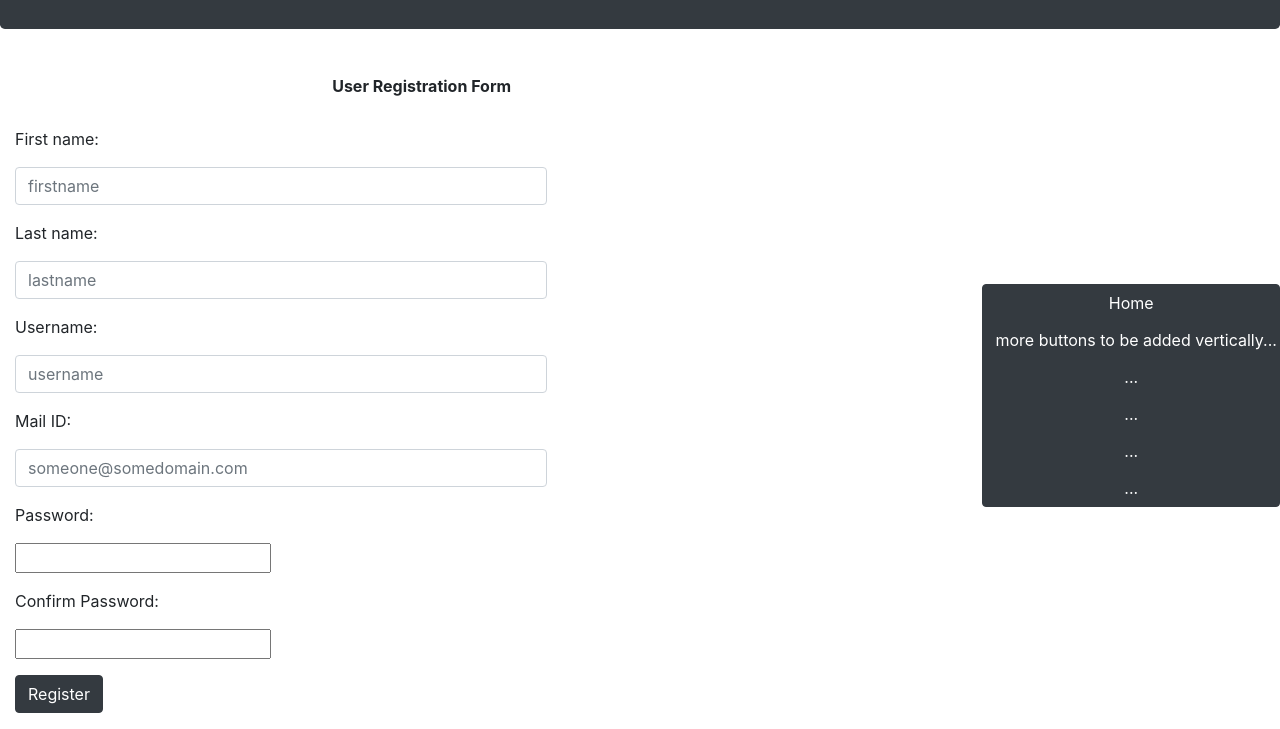
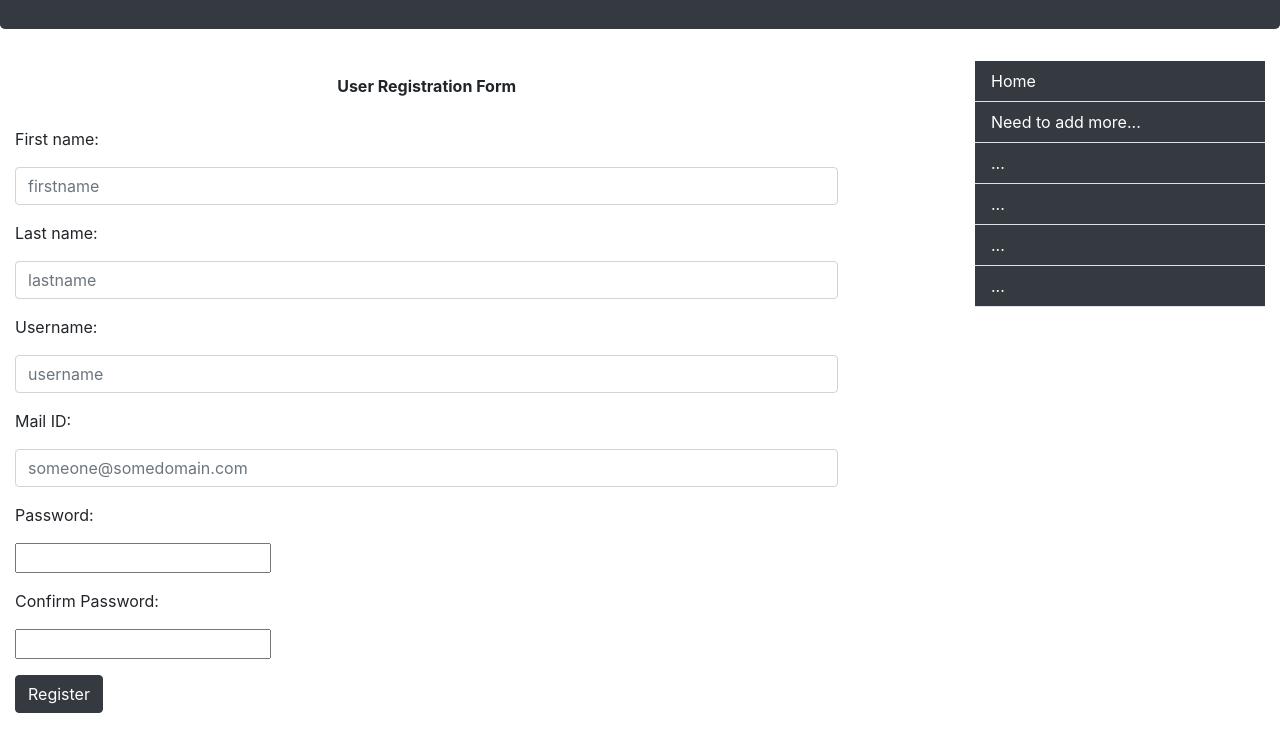
Before and after one commit to PraGitHub/CodeReviewSystem, a plain HTML site: page Register.html in a window 1280 px wide. Shown: the part 145-874 px from the top of the page. Drawn offline with nearby package versions, Linux system fonts and the light colour scheme.

Commit message:
AddingRightNavigationBarToRegister

```diff
--- a/Register.html
+++ b/Register.html
@@ -25,53 +25,71 @@
                 Code Review System
             </h2>
         </div>
+        <div class="container-fluid">
             <div class="row">
-            <div class="col-sm-8">
+                <div class="col-8">
                     <div class="text-center alert alert-default">
                         <strong class>User Registration Form</strong>
                     </div>
                     <div>
                         <form method="post" onsubmit="return ValidatePassword()" action="/registeruser">
-                        <div class="form-group col-sm-8">
+                            <div class="form-group">
                                 <label class="form-group">First name:</label>
                                 <input class="form-control" type="text" name="FirstName" placeholder="firstname" required>
                             </div>
-                        <div class="form-group col-sm-8">
+                            <div class="form-group">
                                 <label class="form-group">Last name:</label>
                                 <input class="form-control" type="text" name="LastName" placeholder="lastname" required>
                             </div>
-                        <div class="form-group col-sm-8">
+                            <div class="form-group">
                                 <label class="form-group">Username:</label>
                                 <input class="form-control" type="text" name="UserName" placeholder="username" required>
                             </div>
-                        <div class="form-group col-sm-8">
+                            <div class="form-group">
                                 <label class="form-group">Mail ID:</label>
                                 <input class="form-control" type="email" name="MailID" placeholder="someone@somedomain.com" required>
                             </div>
-                        <div class="form-group col-sm-8">
+                            <div class="form-group">
                                 <label class="form-group">Password:</label><br>
                                 <input class="fomr-control" type="password" id="Password" name="Password" required>
                             </div>
-                        <div class="form-group col-sm-8">
+                            <div class="form-group">
                                 <label class="form-group">Confirm Password:</label><br>
                                 <input class="fomr-control" type="password" id="ConfirmPassword" name="ConfirmPassword" required>
                             </div>
-                        <div class="fomr-group col-sm-8">
+                            <div class="fomr-group">
                                 <button class="btn btn-dark">Register</button>
                             </div>
                         </form>
                     </div>
                 </div>
-            <div class="col-sm-1"></div>
-            <div class="col-sm-3 btn-group-vertical">
-                <button onclick="DirectToHome()" class="btn btn-dark">Home</button>
-                <button onclick="" class="btn btn-dark">more buttons to be added vertically...</button>
-                <button onclick="" class="btn btn-dark">...</button>
-                <button onclick="" class="btn btn-dark">...</button>
-                <button onclick="" class="btn btn-dark">...</button>
-                <button onclick="" class="btn btn-dark">...</button>
+                <div class="col-1"></div>
+                <div class="col-3">
+                    <ul class="nav nav-pills bg-dark flex-column">
+                        <li class="nav-item border-bottom">
+                            <a class="nav-pills nav-link text-white" href="/">Home</a>
+                        </li>
+                        <li class="nav-item border-bottom">
+                            <a class="nav-pills nav-link text-white" href="/">Need to add more...</a>
+                        </li>
+                        <li class="nav-item border-bottom">
+                            <a class="nav-pills nav-link text-white" href="/">...</a>
+                        </li>
+                        <li class="nav-item border-bottom">
+                            <a class="nav-pills nav-link text-white" href="/">...</a>
+                        </li>
+                        <li class="nav-item border-bottom">
+                            <a class="nav-pills nav-link text-white" href="/">...</a>
+                        </li>
+                        <li class="nav-item border-bottom">
+                            <a class="nav-pills nav-link text-white" href="/">...</a>
+                        </li>
+
+                    </ul>
                 </div>
             </div>
+        </div>
+
 
 
         <script type="text/javascript">
```
Lines whose indentation alone changed are shown as unchanged.
